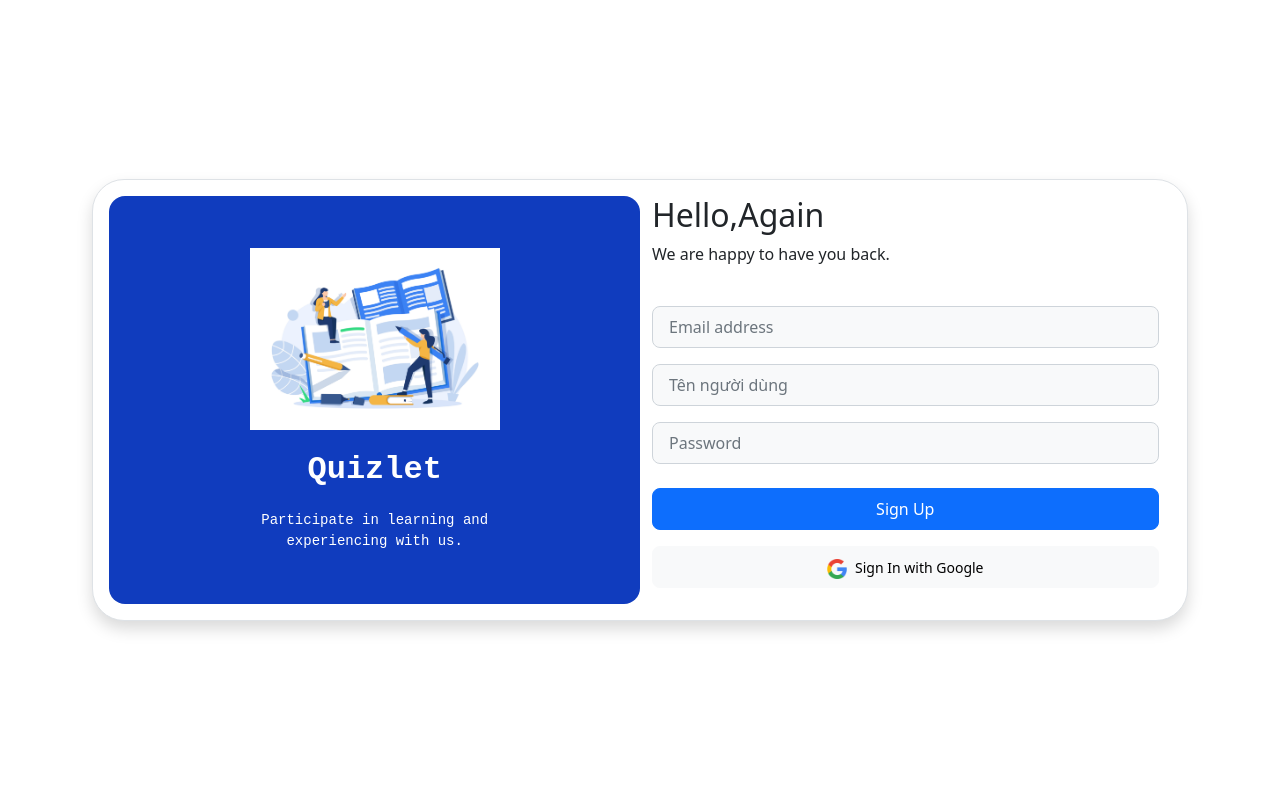
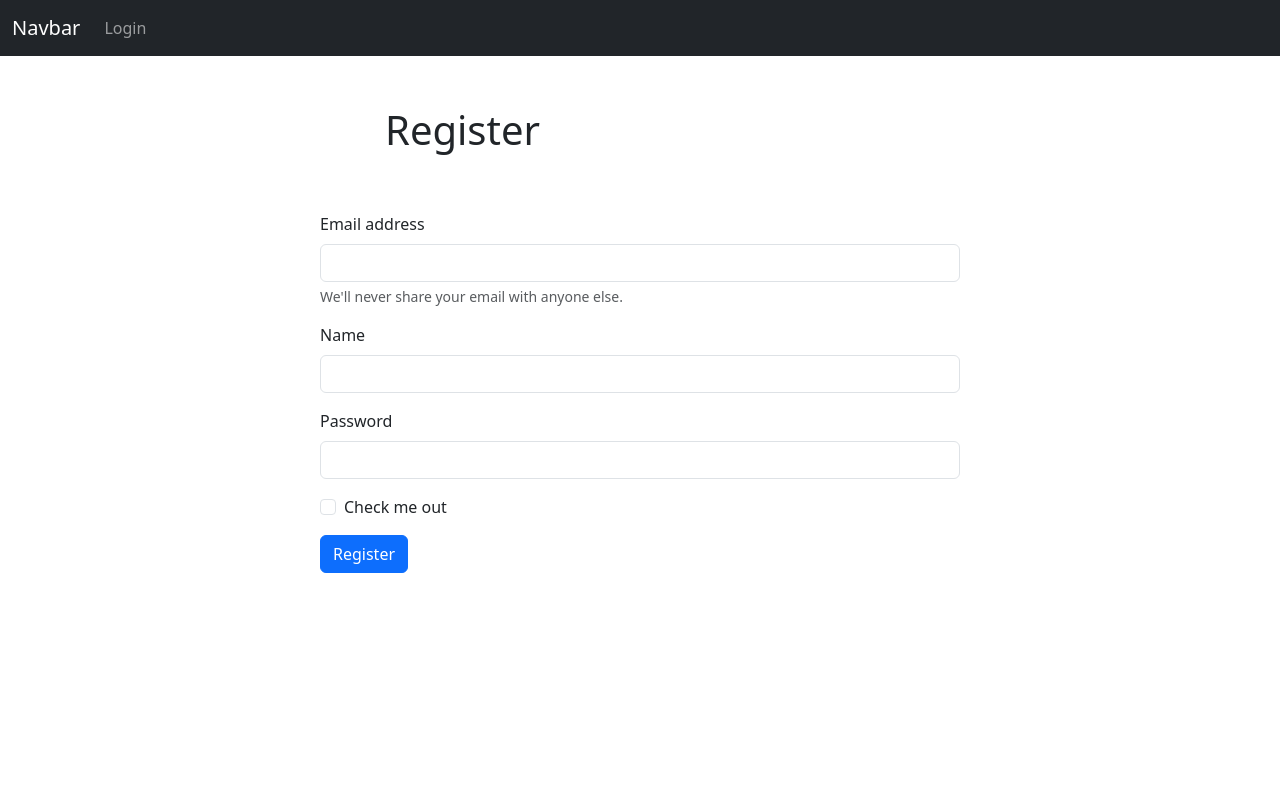
Before and after one commit to tyhuynh03/final_project_demo, a Django app: page /register-view/ in a window 1280 px wide. Run offline with Django 5.2, Linux system fonts and the light colour scheme.

Commit message:
new feature

```diff
--- a/users/templates/home.html
+++ b/users/templates/home.html
@@ -33,7 +33,7 @@
                     lời giải chuyên gia, bạn có thể tăng cường kiến thức một cách hiệu quả và nhanh chóng. Đừng bỏ lỡ cơ
                     hội cải thiện học vấn của mình với Quizlet!</p>
 
-                <a href="{% url 'home_login' %}" class="info-btn">Đăng ký ngay</a>
+                <a href="{% url 'login_view' %}" class="info-btn">Đăng ký ngay</a>
             </div>
 
         </div>
--- a/users/templates/register.html
+++ b/users/templates/register.html
@@ -1,79 +1,63 @@
-<!DOCTYPE html>
+<!doctype html>
 <html lang="en">
-{% load static %}
 
 <head>
-    <meta charset="UTF-8">
-    <meta http-equiv="X-UA-Compatible" content="IE=edge">
-    <meta name="viewport" content="width=device-width, initial-scale=1.0">
-    <link rel="stylesheet" href="https://cdn.jsdelivr.net/npm/bootstrap@5.2.3/dist/css/bootstrap.min.css"
-        integrity="sha384-rbsA2VBKQhggwzxH7pPCaAqO46MgnOM80zW1RWuH61DGLwZJEdK2Kadq2F9CUG65" crossorigin="anonymous">
-    <link rel="stylesheet" href="{% static 'css/styles_register.css' %}">
-    <title>Boostrap Login | Ludiflex</title>
+    <meta charset="utf-8">
+    <meta name="viewport" content="width=device-width, initial-scale=1">
+    <title>Bootstrap demo</title>
+    <link href="https://cdn.jsdelivr.net/npm/bootstrap@5.3.3/dist/css/bootstrap.min.css" rel="stylesheet"
+        integrity="sha384-QWTKZyjpPEjISv5WaRU9OFeRpok6YctnYmDr5pNlyT2bRjXh0JMhjY6hW+ALEwIH" crossorigin="anonymous">
 </head>
 
 <body>
+    <nav class="navbar navbar-expand-lg  navbar-dark bg-dark ">
+        <div class="container-fluid">
+            <a class="navbar-brand" href="#">Navbar</a>
+            <button class="navbar-toggler" type="button" data-bs-toggle="collapse"
+                data-bs-target="#navbarSupportedContent" aria-controls="navbarSupportedContent" aria-expanded="false"
+                aria-label="Toggle navigation">
+                <span class="navbar-toggler-icon"></span>
+            </button>
+            <div class="collapse navbar-collapse" id="navbarSupportedContent">
+                <ul class="navbar-nav me-auto mb-2 mb-lg-0">
+                    <li class="nav-item">
+                        <a class="nav-link" href="{% url 'login_view' %}">Login</a>
+                    </li>
+                </ul>
+            </div>
+        </div>
+    </nav>
+    <!-- content -->
 
-    <!----------------------- Main Container -------------------------->
+    <h1 style="margin-left: 385px; padding: 50px 0px;">Register</h1>
+    <div class="col-md-6 offset-md-3 ">
 
-    <div class="container d-flex justify-content-center align-items-center min-vh-100">
-
-        <!----------------------- Login Container -------------------------->
-
-        <div class="row border rounded-5 p-3 bg-white shadow box-area">
-
-            <!--------------------------- Left Box ----------------------------->
-
-            <div class="col-md-6 rounded-4 d-flex justify-content-center align-items-center flex-column left-box"
-                style="background: #103cbe;">
-                <div class="featured-image mb-3">
-                    <img src="{% static 'img/1.jpeg' %}" class="img-fluid" style="width: 250px;">
-                </div>
-                <p class="text-white fs-2" style="font-family: 'Courier New', Courier, monospace; font-weight: 600;">
-                    Quizlet</p>
-                <small class="text-white text-wrap text-center"
-                    style="width: 17rem;font-family: 'Courier New', Courier, monospace;">Participate in learning and
-                    experiencing with us.</small>
+        <form method="POST" action="{% url 'register' %}">
+            {% csrf_token %}
+            <div class="mb-3">
+                <label for="exampleInputEmail1" class="form-label">Email address</label>
+                <input type="email" class="form-control" name="email" required>
+                <div id="emailHelp" class="form-text">We'll never share your email with anyone else.</div>
             </div>
-
-            <!-------------------- ------ Right Box ---------------------------->
-
-            <div class="col-md-6 right-box">
-                <div class="row align-items-center">
-                    <div class="header-text mb-4">
-                        <h2>Hello,Again</h2>
-                        <p>We are happy to have you back.</p>
-                    </div>
-                    <form method="post" action="{% url 'register' %}">
-                        <div class="input-group mb-3">
-                            <input type="text" class="form-control form-control-lg bg-light fs-6"
-                                placeholder="Email address" name="email">
-                        </div>
-                        <div class="input-group mb-3">
-                            <input type="text" class="form-control form-control-lg bg-light fs-6"
-                                placeholder="Tên người dùng" name="name">
-                        </div>
-
-                        <div class="input-group mb-4">
-                            <input type="password" class="form-control form-control-lg bg-light fs-6"
-                                placeholder="Password" name="password">
-                        </div>
-
-
-                        <div class="input-group mb-3">
-                            <button type="submit" class="btn btn-lg btn-primary w-100 fs-6">Sign Up</button>
-                        </div>
-                    </form>
-                    <div class="input-group mb-3">
-                        <button class="btn btn-lg btn-light w-100 fs-6"><img src="{%static 'img/google.png'%}"
-                                style="width:20px" class="me-2"><small>Sign In with Google</small></button>
-                    </div>
-                </div>
+            <div class="mb-3">
+                <label for="exampleInputEmail1" class="form-label">Name</label>
+                <input type="text" class="form-control" name="name" required>
             </div>
-
-        </div>
+            <div class="mb-3">
+                <label for="exampleInputPassword1" class="form-label">Password</label>
+                <input type="password" class="form-control" name="password" required>
+            </div>
+            <div class="mb-3 form-check">
+                <input type="checkbox" class="form-check-input" id="exampleCheck1">
+                <label class="form-check-label" for="exampleCheck1">Check me out</label>
+            </div>
+            <button type="submit" class="btn btn-primary">Register</button>
+        </form>
     </div>
 
+    <script src="https://cdn.jsdelivr.net/npm/bootstrap@5.3.3/dist/js/bootstrap.bundle.min.js"
+        integrity="sha384-YvpcrYf0tY3lHB60NNkmXc5s9fDVZLESaAA55NDzOxhy9GkcIdslK1eN7N6jIeHz"
+        crossorigin="anonymous"></script>
 </body>
 
 </html>
--- a/users/urls.py
+++ b/users/urls.py
@@ -1,5 +1,5 @@
 from django.urls import path
-from .views import Register, loginView, LogoutView, UserDetailView, UserListView, home,home_view,register_view,home_content
+from .views import Register, loginView, LogoutView, UserDetailView, UserListView, home,register_view,login_view
 
 
 urlpatterns = [
@@ -7,9 +7,9 @@
     path("register-view/", register_view, name="register_view"),
     path("login/", loginView.as_view(), name="login"),
     path("logout/", LogoutView.as_view() , name="logout"),
-    path("user/<int:pk>/", UserDetailView.as_view()),
+    path("user/<int:pk>/", UserDetailView.as_view(), name="user-detail" ),
     path("user/", UserListView.as_view()),
-    path("", home_view, name="home_view"),
-    path("home/", home, name="home_login"),
-    path("home-content/", home_content, name="home")
+    path("",home , name="home"),
+    # path("home-content/", home_content, name="home")
+    path("login_view/",login_view,name= "login_view")
 ]
--- a/users/views.py
+++ b/users/views.py
@@ -16,10 +16,11 @@
         serializer.is_valid(raise_exception=True)
         serializer.save()
         messages.success(request, 'Account created successfully')
-        return HttpResponseRedirect(reverse('home_login'))
+        return Response(serializer.data, status=status.HTTP_201_CREATED)
 
 class loginView(APIView):
     def post(self,request):
+        records = User.objects.all()
         email = request.data['email']
         password = request.data['password']
         user = User.objects.filter(email=email).first()
@@ -27,8 +28,9 @@
             raise AuthenticationFailed('User not found')
         if not user.check_password(password):
             raise AuthenticationFailed('Incorrect password')
+        # return Response({'message':'login success'})
+        return render(request,'quiz.html',{'records':records})
 
-        return HttpResponseRedirect(reverse('home'))
 
 
 class LogoutView(APIView):
@@ -36,9 +38,9 @@
         response = Response()
         response.delete_cookie('jwt')
         response.data = {
-            'message': 'success'
+            'message': ' logout success'
         }
-        return HttpResponseRedirect(reverse('home_login'))
+        return response
 class UserDetailView(APIView):
     def get(self,request,pk):
         user = User.objects.filter(id=pk).first()
@@ -46,6 +48,42 @@
             return Response({"error": "User not found"}, status=status.HTTP_404_NOT_FOUND)
         serializer = UserSerializer(user)
         return Response(serializer.data)
+    def put(self,request,pk):
+        user = User.objects.filter(id=pk).first()
+        if user is None:
+            return Response({"error": "User not found"}, status=status.HTTP_404_NOT_FOUND)
+        serializer = UserSerializer(user, data=request.data, partial=True)
+        serializer.is_valid(raise_exception=True)
+        serializer.save()
+        return Response(serializer.data)
+    def delete(self,request,pk):
+        user = User.objects.filter(id=pk).first()
+        if user is None:
+            return Response({"error": "User not found"}, status=status.HTTP_404_NOT_FOUND)
+        user.delete()
+        return Response({"message": "User deleted"}, status=status.HTTP_204_NO_CONTENT)
+
+    def update(self, request, pk):
+        try:
+            user = User.objects.get(id=pk)
+        except User.DoesNotExist:
+            return Response({"error": "User not found"}, status=status.HTTP_404_NOT_FOUND)
+
+        # Cập nhật dữ liệu người dùng từ các tham số truyền vào
+        if 'username' in request.data:
+            user.username = request.data['username']
+        if 'email' in request.data:
+            user.email = request.data['email']
+        # Thêm các trường khác cần cập nhật nếu có
+
+        # Lưu lại thay đổi
+        user.save()
+
+        # Tạo serializer với dữ liệu người dùng đã được cập nhật
+        serializer = UserSerializer(user)
+
+        return Response(serializer.data)
+
 
 class UserListView(APIView):
     def get(self, request):
@@ -55,15 +93,13 @@
 
 
 def home(request):
-    return render(request, 'login.html')
-
-def home_view(request):
     return render(request, 'home.html')
-
 def register_view(request):
     return render(request, 'register.html')
 def home_content(request):
     return render(request, 'quiz.html')
+def login_view(request):
+    return render(request, 'login.html')
 
 class DeleteUser(APIView):
     def delete(self,request,pk):
```
Also changed, not shown: users/templates/login.html (+44 -73 lines), users/templates/quiz.html (+45 -14 lines), 1 other file.
